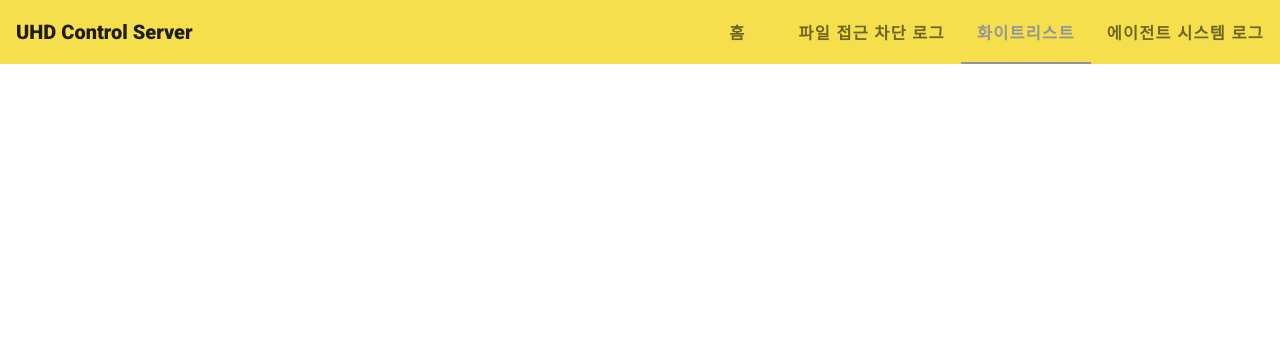
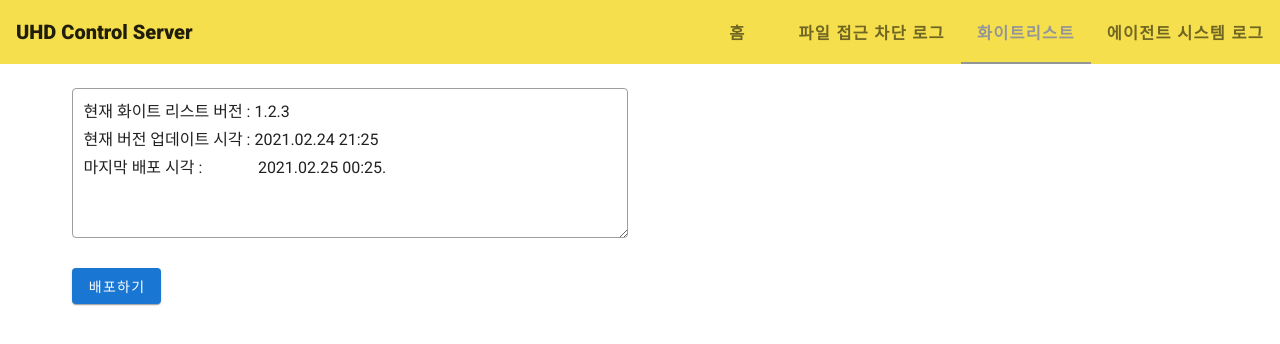
Before and after one commit to UHD-TERUTEN/UHDControlServer, a Nuxt app in the folder ClientApp/: page /Whitelist in a window 1280 px wide. Shown: the top 344 px of the page. Built offline with nearby package versions, Linux system fonts and the light colour scheme.

Commit message:
whitelist

```diff
--- /dev/null
+++ b/ClientApp/pages/Whitelist.vue
@@ -0,0 +1,32 @@
+<template>
+
+<div>
+    <v-app>
+        <v-container>
+            <v-row>
+                <v-col
+                    cols="12"
+                    md="6"
+                >
+                    <v-textarea
+                        outlined
+                        name="input-7-4"
+                        label=""
+                        value="현재 화이트 리스트 버전 : 1.2.3
+현재 버전 업데이트 시각 : 2021.02.24 21:25
+마지막 배포 시각 :              2021.02.25 00:25."
+
+          ></v-textarea>
+          <v-btn
+                color="primary"
+                elevation="1"
+              >
+                배포하기
+              </v-btn>
+                </v-col>
+            </v-row>
+        </v-container>
+    </v-app>
+</div>
+
+</template>
```
